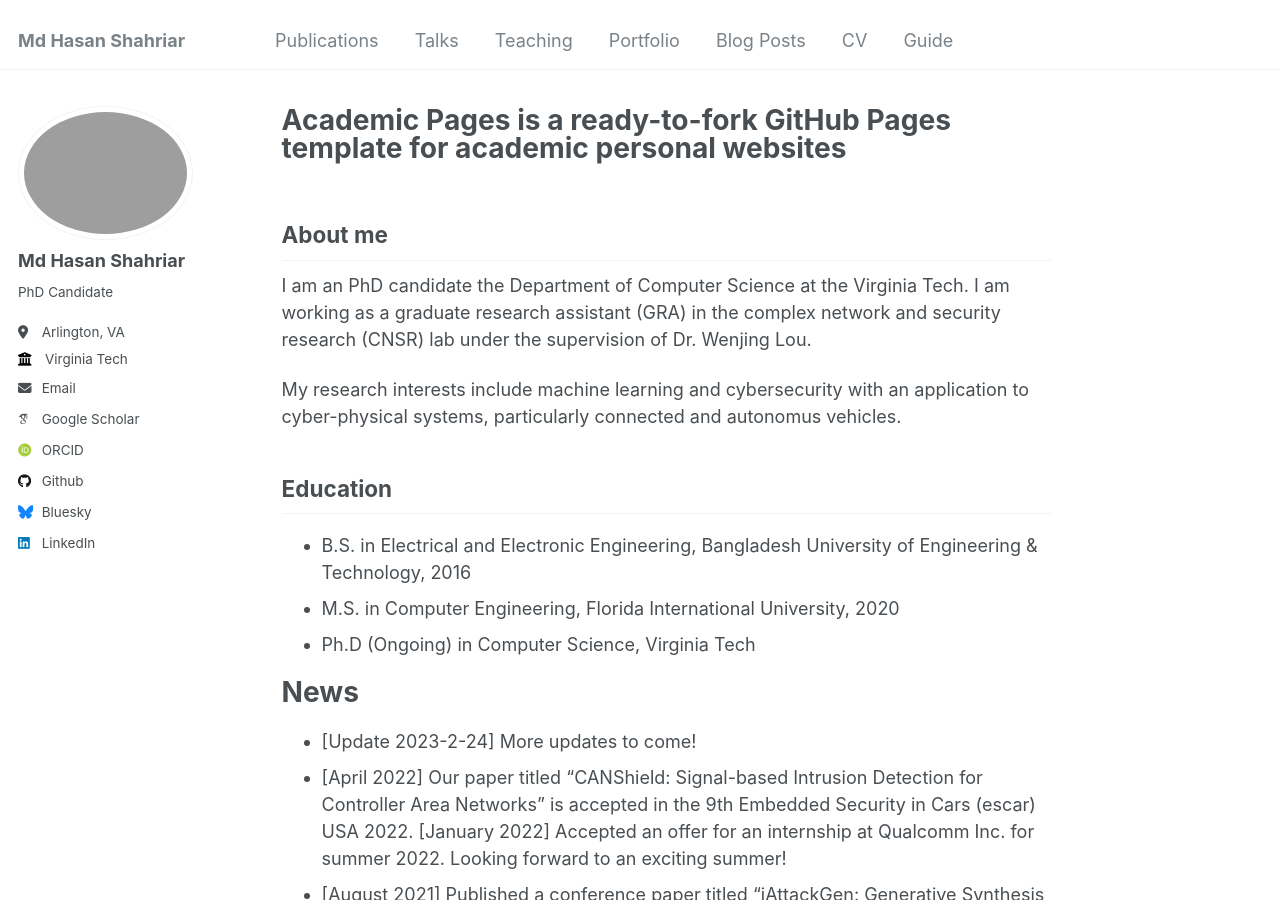
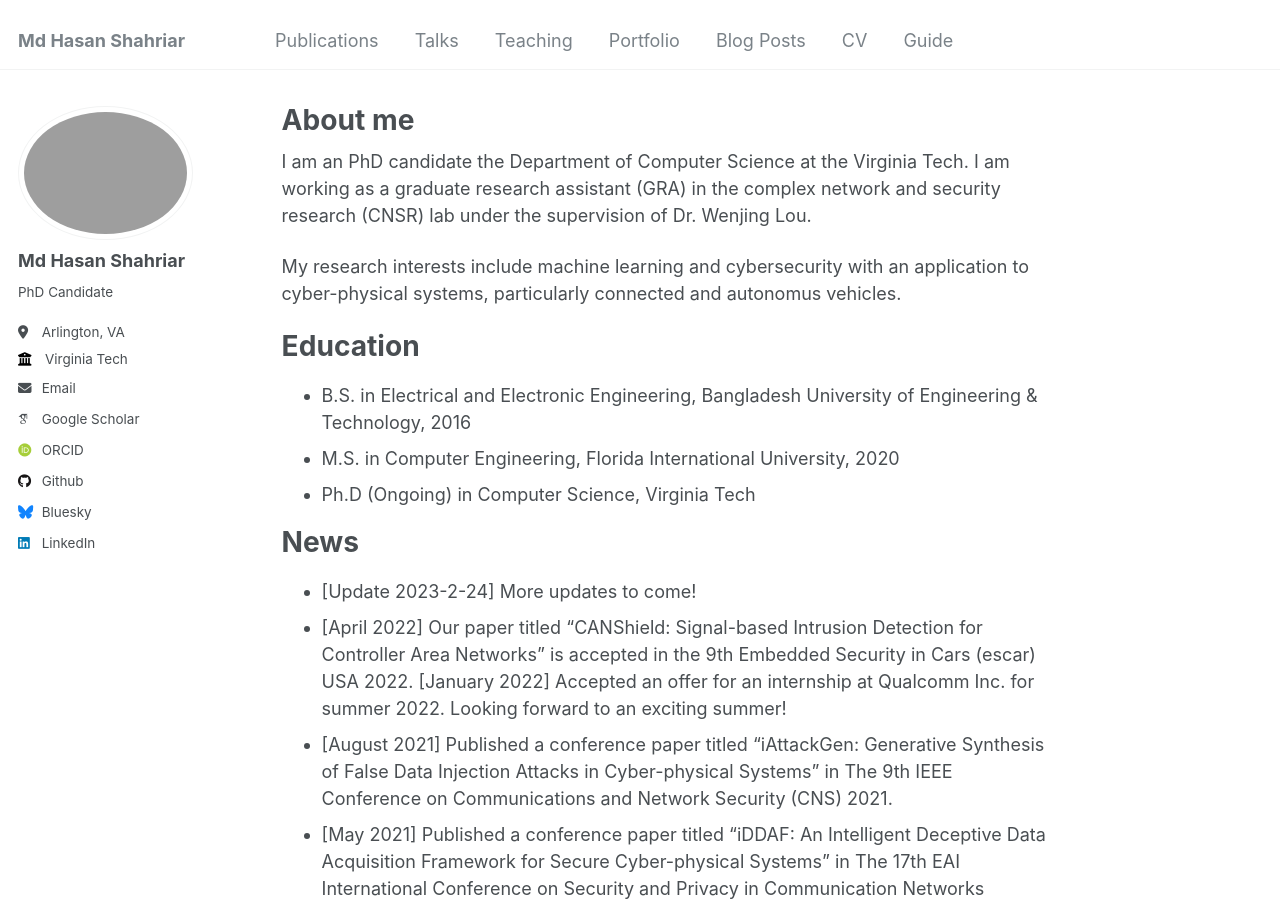
Before and after one commit to shahriar0651/hasan, a Jekyll site: the page built from _pages/about.md, in a window 1280 px wide and 900 px high. Built offline with Jekyll 4.4.1, drawn with Linux system fonts in a browser that asks for light colours; some web fonts are replaced.

Commit message:
update about me

```diff
--- a/_pages/about.md
+++ b/_pages/about.md
@@ -1,19 +1,18 @@
 ---
 permalink: /
-title: "Academic Pages is a ready-to-fork GitHub Pages template for academic personal websites"
+title: "About me"
 author_profile: true
 redirect_from:
   - /about/
   - /about.html
 ---
 
-
-## About me
 I am an PhD candidate  the Department of Computer Science at the Virginia Tech. I am working as a graduate research assistant (GRA) in the complex network and security research (CNSR) lab under the supervision of Dr. Wenjing Lou.
 
 My research interests include machine learning and cybersecurity with an application to cyber-physical systems, particularly connected and autonomus vehicles.
 
-## Education
+Education
+======
 * B.S. in Electrical and Electronic Engineering, Bangladesh University of Engineering & Technology, 2016
 * M.S. in Computer Engineering, Florida International University, 2020
 * Ph.D (Ongoing) in Computer Science, Virginia Tech
```
